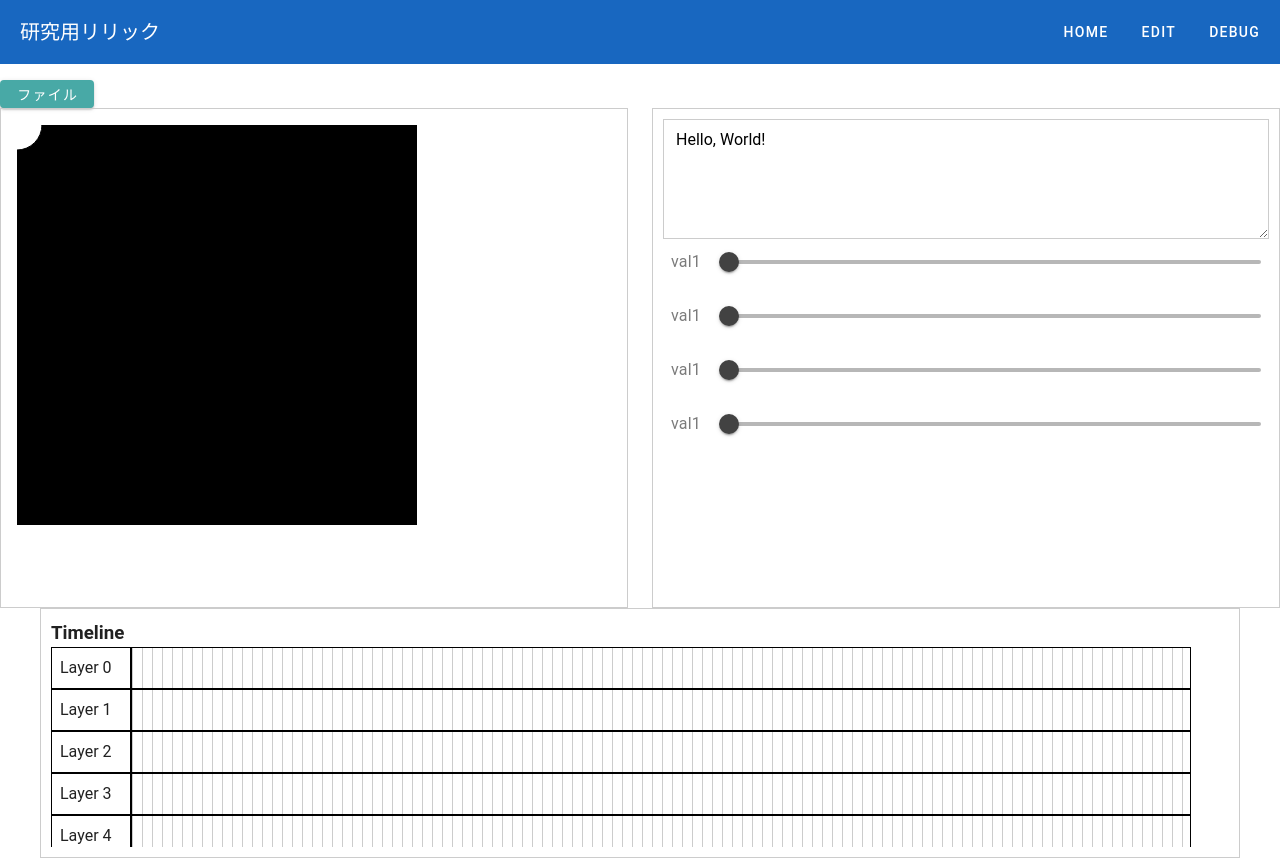
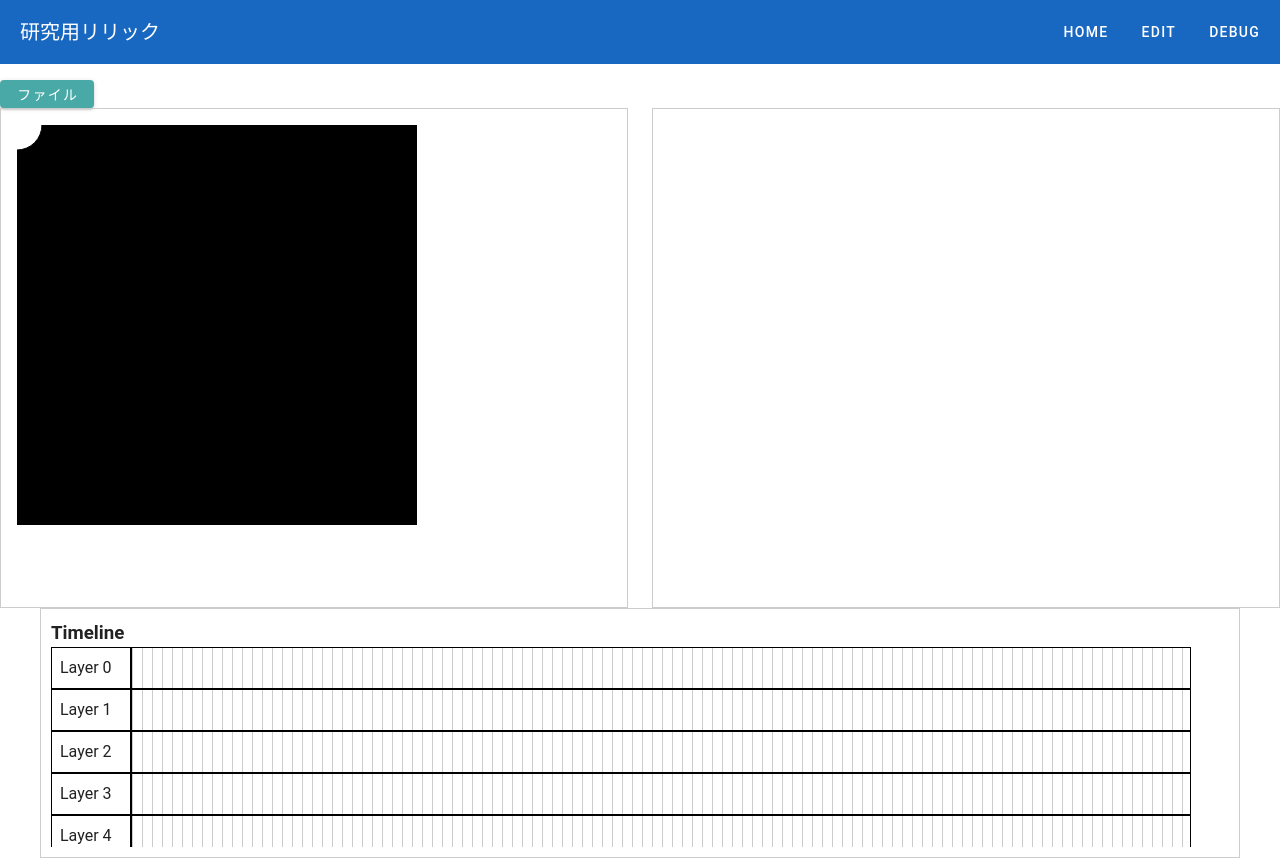
Before and after one commit to mino-8136/Co-Lyrics-WEB, a Vue app: page /edit in a window 1280 px wide. Built offline with nearby package versions, Linux system fonts and the light colour scheme; what @imengyu/vue3-context-menu would draw is missing.

Commit message:
オブジェクトクリックの準備

```diff
--- a/src/components/editor/SettingPanel.vue
+++ b/src/components/editor/SettingPanel.vue
@@ -23,13 +23,15 @@
 </template>
 
 <script setup lang="ts">
-import { ref } from 'vue'
+import { ref, computed } from 'vue'
+import { useObjectStore } from '@/stores/objectStore'
+const objectStore = useObjectStore()
 
-// TODO : 仮で入れているだけ
-const selectedObject = ref({
-  type: 'text',
-  text: 'Hello, World!'
+// 選択されたオブジェクトの情報
+const selectedObject = computed(() => {
+  return objectStore.objects.find(obj => obj.selected)
 })
+
 </script>
 
 <style scoped>
--- a/src/components/editor/TimelinePanel.vue
+++ b/src/components/editor/TimelinePanel.vue
@@ -12,6 +12,7 @@
               :key="object.id"
               :object="object"
               @contextmenu.prevent="onObjectContextMenu($event, object.id)"
+              @click="selectObject(object.id)"
             ></base-object>
           </div>
         </div>
@@ -25,6 +26,7 @@ import { ref } from 'vue'
 import { useObjectStore } from '@/stores/objectStore'
 import ContextMenu from '@imengyu/vue3-context-menu'
 import BaseObject from '../objects/BaseObject.vue'
+
 const objectStore = useObjectStore()
 const layers = ref(
   Array.from({ length: 10 }, () => ({
@@ -56,7 +58,18 @@ function onTimelineContextMenu(event: MouseEvent, index: number) {
   event.stopPropagation()
 }
 
-// オブジェクトメニュー
+// オブジェクトクリックで選択
+function selectObject(objectId: number) {
+  // すべてのオブジェクトの選択を解除
+  objectStore.objects.forEach((obj) => {
+    obj.selected = false
+  })
+
+  // クリックしたオブジェクトを選択
+  objectStore.objects[objectId].selected = true
+}
+
+// オブジェクトを右クリックした場合のメニュー
 function onObjectContextMenu(event: MouseEvent, index: number) {
   event.preventDefault()
   ContextMenu.showContextMenu({
@@ -68,8 +81,8 @@ function onObjectContextMenu(event: MouseEvent, index: number) {
         onClick: () => {
           removeObject(index)
         }
-      },
-    ],
+      }
+    ]
   })
   event.stopPropagation()
 }
--- a/src/stores/objectStore.ts
+++ b/src/stores/objectStore.ts
@@ -1,5 +1,5 @@
 import { defineStore } from 'pinia'
-import { BaseObject } from '@/components/objects/mediaObjects'
+import { BaseObject, TextObject } from '@/components/objects/mediaObjects'
 
 export const useObjectStore = defineStore('objects', {
   state: () => ({
```
